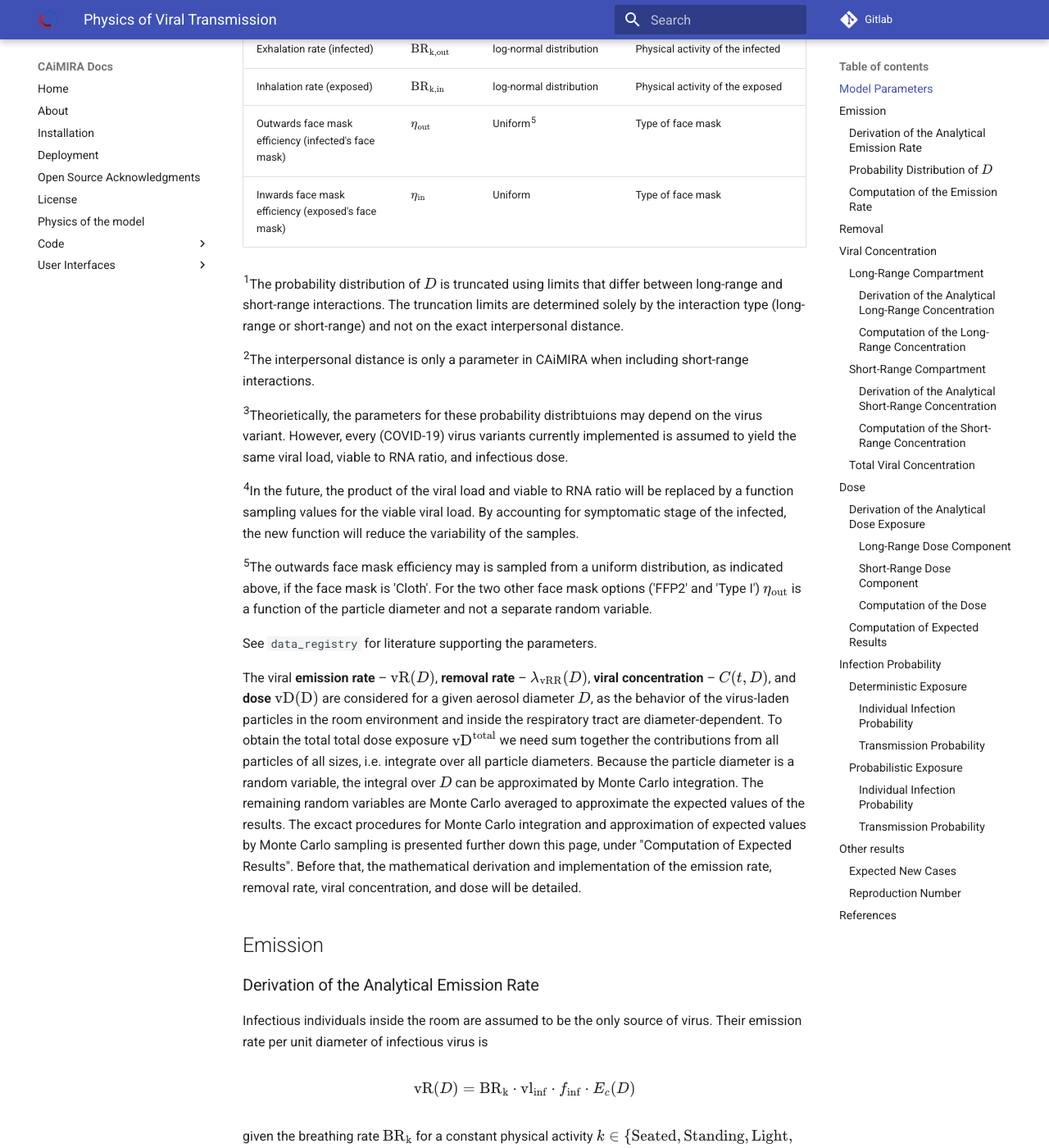
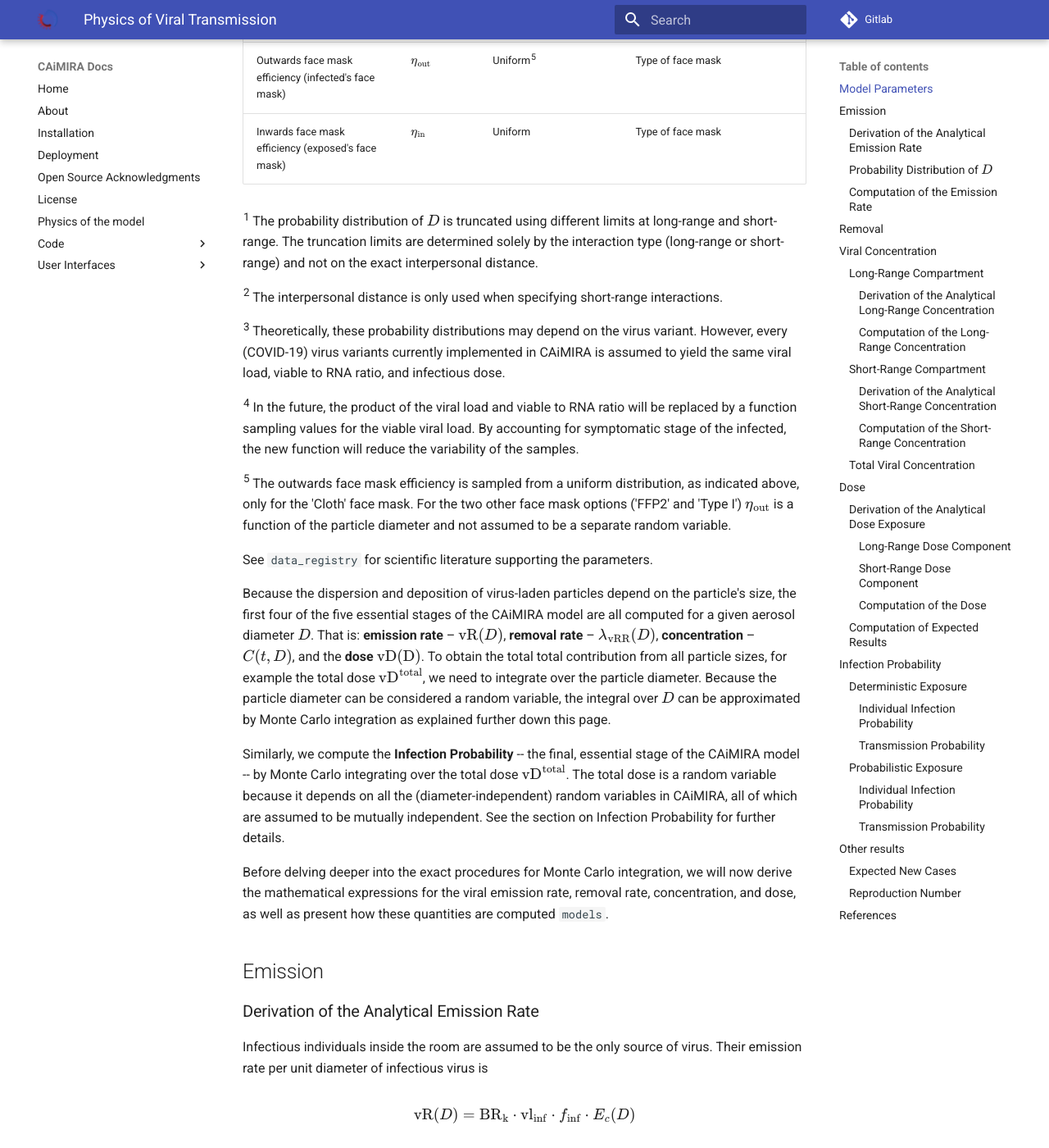
Before and after one commit to CERN/CAiMIRA, an MkDocs documentation site: the page built from caimira/docs/mkdocs/docs/code/viral_transmission.md, in a window 1280 px wide and 1400 px high, scrolled down 1169 px. Shown: the whole window at 82% size. Built offline with MkDocs 1.6.1 and Material for MkDocs 9.7.7, drawn with Linux system fonts in a browser that asks for light colours; some of the changed text lies outside the part shown.

Commit message:
docs: second draft intro after review

```diff
--- a/caimira/docs/mkdocs/docs/code/viral_transmission.md
+++ b/caimira/docs/mkdocs/docs/code/viral_transmission.md
@@ -1,19 +1,20 @@
 # Physics of Viral Transmission
-The CAiMIRA model simulates the physical process of viral transmission through five sequential stages: **emission**, **removal**, **concentration**, **dose**, and **infection probability**.
-Along with viral transmission, CAiMIRA also simulates **emission**, **removal**, and **concentration** of CO<sub>2</sub> as detailed on **[Computation of the CO<sub>2</sub> Concentration](./co2_concentration.md)**.
+The CAiMIRA model simulates the physical process of viral transmission through five sequential stages:
+**emission**, **removal**, **concentration**, **dose**, and **infection probability**.
+Along with viral transmission, CAiMIRA also simulates **emission**, **removal**, and **concentration** of CO<sub>2</sub> as detailed in **[Computation of the CO<sub>2</sub> Concentration](./co2_concentration.md)**.
 
-In the following, `data_registry` refers to `caimira.calculator.store.data_registry`, `models` refers to `caimira.calculator.models.models.py`, and `monte_carlo` refers to `caimira.calculator.models.monte_carlo`.
+In the following,
+`data_registry` refers to `caimira.calculator.store.data_registry`,
+`models` refers to `caimira.calculator.models.models.py`,
+and `monte_carlo` refers to `caimira.calculator.models.monte_carlo`.
 
 ## Model Parameters
-We can divide the parameters of the CAiMIRA model into four categories:
-1. Constant deterministic values
-2. Random variables with constant probability distributions
-3. Adjustable deterministic values
-4. Random variables with adjustable probability distributions
+The CAiMIRA model relies on about xx deterministic and random variables, of which about xx are defined from information the user gives about the scenario. The exact number of variables included in the computations varies depending on the scenario complexity. Values and probability distributions parameters that are not user-defined are stored in `data_registry` or directly hardcoded into `models`.
 
-The two first categories of parameters are "constant" in the sense that they are not adjusted for each specific scenario by the user. The latter two categories are, on the other hand, influenced by user input. Constant deterministic values are retrieved from `data_registry` or hardcoded into the model in `models`. Adjustable deterministic variables, like the room volume, are direcly specified by the user.
+Deterministic variables in the CAiMIRA model...
 
-Random variables are Monte Carlo sampled from probability distributions and stored as _VectorisedFloat or _VectorisedInt. Every random variable is sampled from fixed type of probability distribution defined in `data_registry`. The table below lists all random variables in CAiMIRA together with the type of probability distribution they are sampled from and, if the probability distribution is adjustable, which user parameters influence the parameters of the probability distribution.
+Every random variable is Monte Carlo sampled from its fixed type of probability distribution defined in `data_registry`. Thereafter, the sampled values are stored as _VectorisedFloat for computations in `models`.
+The table below lists all random variables in CAiMIRA together with the type of probability distribution they are sampled from and, if any, the user parameters that can influence the parameters of the probability distribution.
 
 | Random Variable | Symbol | Probability Distribution| Dependent User Parameters |
 |-------------|--------|-------|-------|
@@ -27,19 +28,39 @@
 | Outwards face mask efficiency (infected's face mask) | $\eta_{\mathrm{out}}$ | Uniform<sup>5</sup> | Type of face mask |
 | Inwards face mask efficiency (exposed's face mask) | $\eta_{\mathrm{in}}$ | Uniform | Type of face mask |
 
-<sup>1</sup>The probability distribution of $D$ is truncated using limits that differ between long-range and short-range interactions. The truncation limits are determined solely by the interaction type (long-range or short-range) and not on the exact interpersonal distance.
+<sup>1</sup>
+The probability distribution of $D$ is truncated using different limits at long-range and short-range.
+The truncation limits are determined solely by the interaction type (long-range or short-range) and not on the exact interpersonal distance.
 
-<sup>2</sup>The interpersonal distance is only a parameter in CAiMIRA when including short-range interactions.
+<sup>2</sup>
+The interpersonal distance is only used when specifying short-range interactions.
 
-<sup>3</sup>Theorietically, the parameters for these probability distribtuions may depend on the virus variant. However, every (COVID-19) virus variants currently implemented is assumed to yield the same viral load, viable to RNA ratio, and infectious dose.
+<sup>3</sup>
+Theoretically, these probability distributions may depend on the virus variant.
+However, every (COVID-19) virus variants currently implemented in CAiMIRA is assumed to yield the same viral load, viable to RNA ratio, and infectious dose.
 
-<sup>4</sup>In the future, the product of the viral load and viable to RNA ratio will be replaced by a function sampling values for the viable viral load. By accounting for symptomatic stage of the infected, the new function will reduce the variability of the samples.
+<sup>4</sup>
+In the future, the product of the viral load and viable to RNA ratio will be replaced by a function sampling values for the viable viral load.
+By accounting for symptomatic stage of the infected, the new function will reduce the variability of the samples.
 
-<sup>5</sup>The outwards face mask efficiency may is sampled from a uniform distribution, as indicated above, if the face mask is 'Cloth'. For the two other face mask options ('FFP2' and 'Type I') $\eta_{\mathrm{out}}$ is a function of the particle diameter and not a separate random variable.
+<sup>5</sup>
+The outwards face mask efficiency is sampled from a uniform distribution, as indicated above, only for the 'Cloth' face mask.
+For the two other face mask options ('FFP2' and 'Type I') $\eta_{\mathrm{out}}$ is a function of the particle diameter and not assumed to be a separate random variable.
 
-See `data_registry` for literature supporting the parameters.
+See `data_registry` for scientific literature supporting the parameters.
 
-The viral **emission rate** – $\mathrm{vR}(D)$, **removal rate** – $\lambda_\mathrm{vRR}(D)$, **viral concentration** – $C(t, D)$, and **dose** $\mathrm{vD(D)}$ are considered for a given aerosol diameter $D$, as the behavior of the virus-laden particles in the room environment and inside the respiratory tract are diameter-dependent. To obtain the total total dose exposure $\mathrm{vD^{total}}$ we need sum together the contributions from all particles of all sizes, i.e. integrate over all particle diameters. Because the particle diameter is a random variable, the integral over $D$ can be approximated by Monte Carlo integration. The remaining random variables are Monte Carlo averaged to approximate the expected values of the results. The excact procedures for Monte Carlo integration and approximation of expected values by Monte Carlo sampling is presented further down this page, under "Computation of Expected Results". Before that, the mathematical derivation and implementation of the emission rate, removal rate, viral concentration, and dose will be detailed.
+Because the dispersion and deposition of virus-laden particles depend on the particle's size, the first four of the five essential stages of the CAiMIRA model are all computed for a given aerosol diameter $D$. That is:
+**emission rate** – $\mathrm{vR}(D)$,
+**removal rate** – $\lambda_\mathrm{vRR}(D)$,
+**concentration** – $C(t, D)$, and the
+**dose** $\mathrm{vD(D)}$.
+To obtain the total total contribution from all particle sizes, for example the total dose $\mathrm{vD^{total}}$, we need to integrate over the particle diameter.
+Because the particle diameter can be considered a random variable, the integral over $D$ can be approximated by Monte Carlo integration as explained further down this page.
+
+Similarly, we compute the **Infection Probability** -- the final, essential stage of the CAiMIRA model -- by Monte Carlo integrating over the total dose $\mathrm{vD^{total}}$. The total dose is a random variable because it depends on all the (diameter-independent) random variables in CAiMIRA, all of which are assumed to be mutually independent. See the section on Infection Probability for further details.
+
+
+Before delving deeper into the exact procedures for Monte Carlo integration, we will now derive the mathematical expressions for the viral emission rate, removal rate, concentration, and dose, as well as present how these quantities are computed `models`.
 
 ## Emission
 ### Derivation of the Analytical Emission Rate
```
